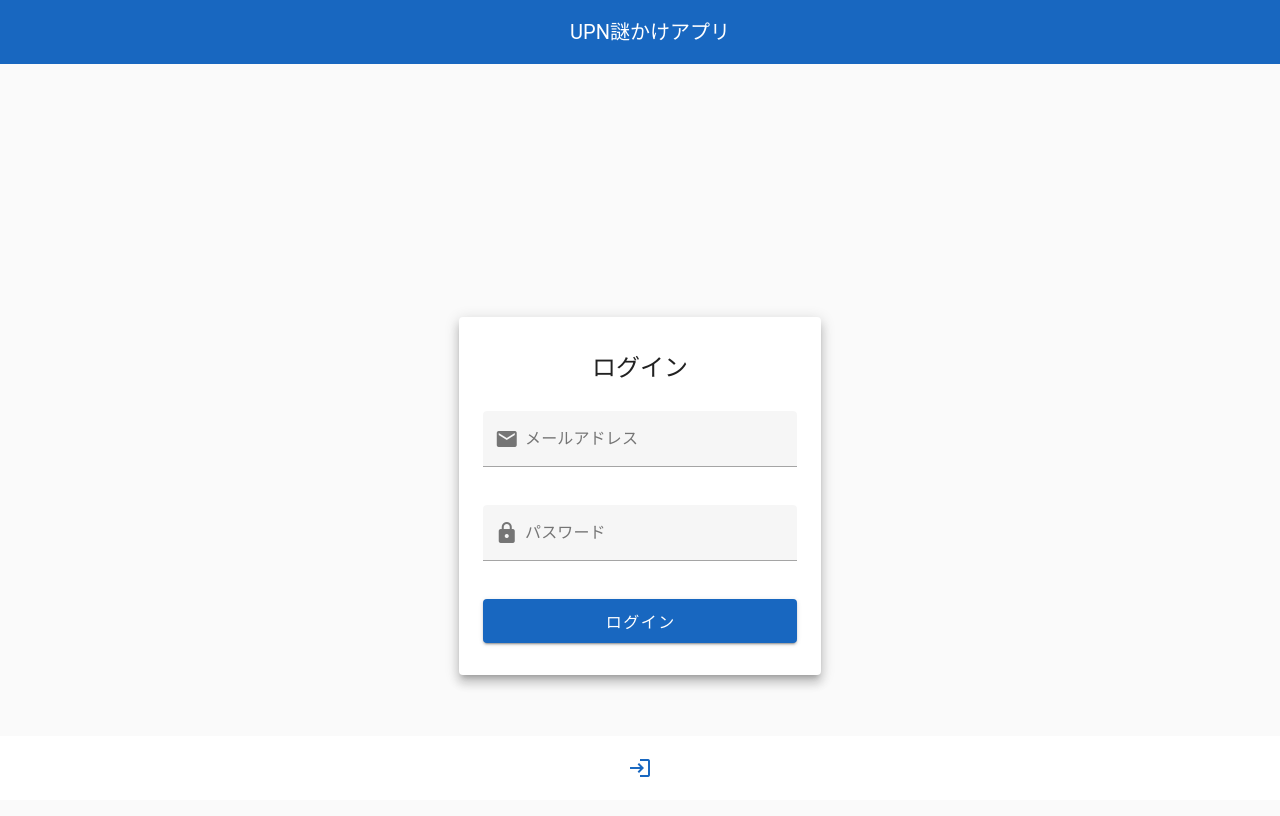
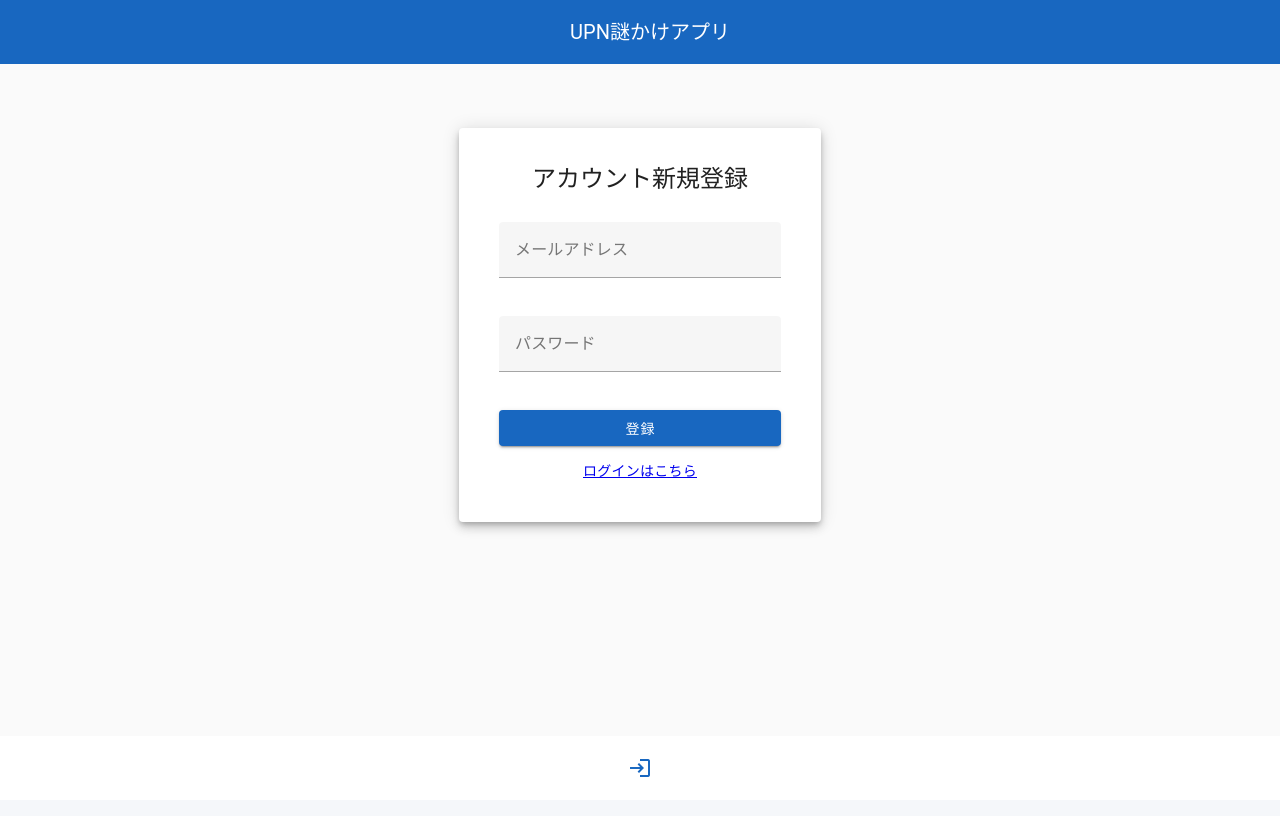
Before and after one commit to ikeikejunjun/Nazokake, a Vue app: page /banana-ice-2025 in a window 1280 px wide. Before the commit this address led to /login. Shown: the top 816 px of the page. Built offline with nearby package versions, Linux system fonts and the light colour scheme; no server answers; the HTML template or start-up script is replaced by a standard one.

Commit message:
[add]ユーザー登録用の画面を追加

```diff
--- a/src/router/index.ts
+++ b/src/router/index.ts
@@ -3,12 +3,14 @@ import { createRouter, createWebHistory } from 'vue-router';
 import { useAuthStore } from '@/stores/auth'; // Piniaユーザーストアのインポート
 
 // ページコンポーネントのインポート
+
 import LoginView from '@/views/LoginView.vue';
 import RiddlePostView from '@/views/RiddlePostView.vue';
 import RiddleListView from '@/views/RiddleListView.vue';
 import TopicDetailView from '@/views/TopicDetailView.vue';
 import TopicPostView from '@/views/TopicPostView.vue';
 import TopicListView from '@/views/TopicListView.vue';
+import SignUpView from '@/views/SignUpView.vue';
 
 
 // ルート定義
@@ -55,6 +57,11 @@ const router = createRouter({
     meta: { requiresAuth: true } // 認証が必要なルート
   },
   {
+    path: '/banana-ice-2025', // 推測されにくいサインアップ用URI
+    name: 'SignUp',
+    component: SignUpView
+  },
+  {
     path: '/:pathMatch(.*)*', // 404用
     redirect: '/login'
   }
--- /dev/null
+++ b/src/views/SignUpView.vue
@@ -0,0 +1,80 @@
+<template>
+    <v-container class="py-8">
+        <v-row justify="center">
+            <v-col cols="12" sm="8" md="6" lg="4">
+                <v-card elevation="6" class="pa-6">
+                    <v-card-title class="text-h5 text-center mb-4">アカウント新規登録</v-card-title>
+                    <v-card-text>
+                        <v-form @submit.prevent="onSignUp" ref="formRef" v-model="valid">
+                            <v-text-field v-model="email" label="メールアドレス" :rules="emailRules" type="email" required
+                                autocomplete="email" class="mb-4" />
+                            <v-text-field v-model="password" label="パスワード" :rules="passwordRules" type="password"
+                                required autocomplete="new-password" class="mb-4" />
+                            <v-btn :loading="loading" color="primary" type="submit" block>登録</v-btn>
+                        </v-form>
+                        <v-alert v-if="errorMessage" type="error" class="mt-4">{{ errorMessage }}</v-alert>
+                        <v-alert v-if="successMessage" type="success" class="mt-4">{{ successMessage }}</v-alert>
+                        <div class="mt-4 text-center">
+                            <RouterLink to="/login">ログインはこちら</RouterLink>
+                        </div>
+                    </v-card-text>
+                </v-card>
+            </v-col>
+        </v-row>
+    </v-container>
+</template>
+
+<script setup lang="ts">
+import { ref } from 'vue';
+import { useRouter } from 'vue-router';
+import { supabase } from '@/lib/supabase';
+
+const email = ref('');
+const password = ref('');
+const loading = ref(false);
+const errorMessage = ref('');
+const successMessage = ref('');
+const valid = ref(true);
+const formRef = ref();
+const router = useRouter();
+
+const emailRules = [
+    (v: string) => !!v || 'メールアドレスは必須です',
+    (v: string) => /.+@.+\..+/.test(v) || '有効なメールアドレスを入力してください',
+];
+const passwordRules = [
+    (v: string) => !!v || 'パスワードは必須です',
+    (v: string) => v.length >= 6 || '6文字以上で入力してください',
+];
+
+const onSignUp = async () => {
+    errorMessage.value = '';
+    successMessage.value = '';
+    if (!valid.value) return;
+    loading.value = true;
+    // VITE_BASE_URLは.envで定義されている前提
+    const baseUrl = import.meta.env.VITE_BASE_URL || window.location.origin;
+    const { error } = await supabase.auth.signUp({
+        email: email.value,
+        password: password.value,
+        options: {
+            emailRedirectTo: baseUrl + '/login'
+        }
+    });
+    loading.value = false;
+    if (error) {
+        errorMessage.value = error.message;
+    } else {
+        successMessage.value = '確認メールを送信しました。メールをご確認ください。';
+        setTimeout(() => {
+            router.push('/login');
+        }, 3000);
+    }
+};
+</script>
+
+<style scoped>
+.text-center {
+    text-align: center;
+}
+</style>
```
